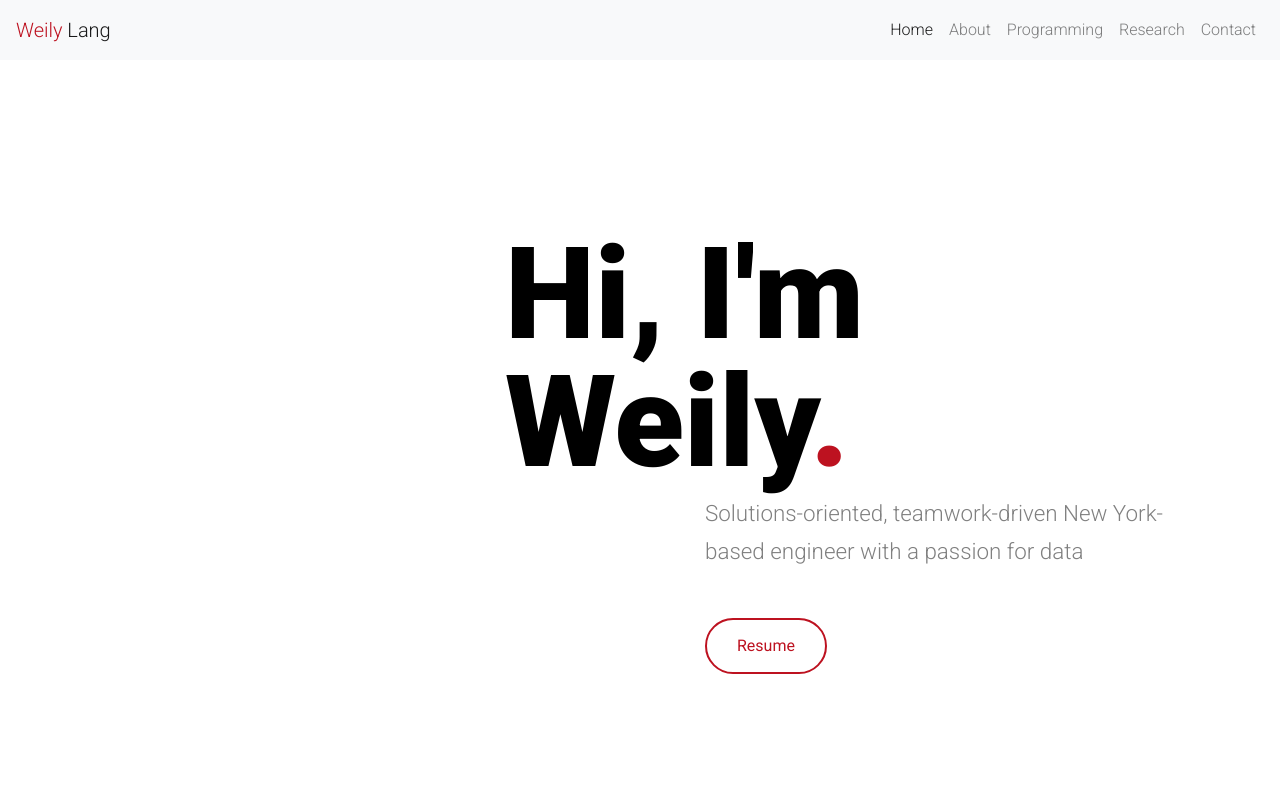
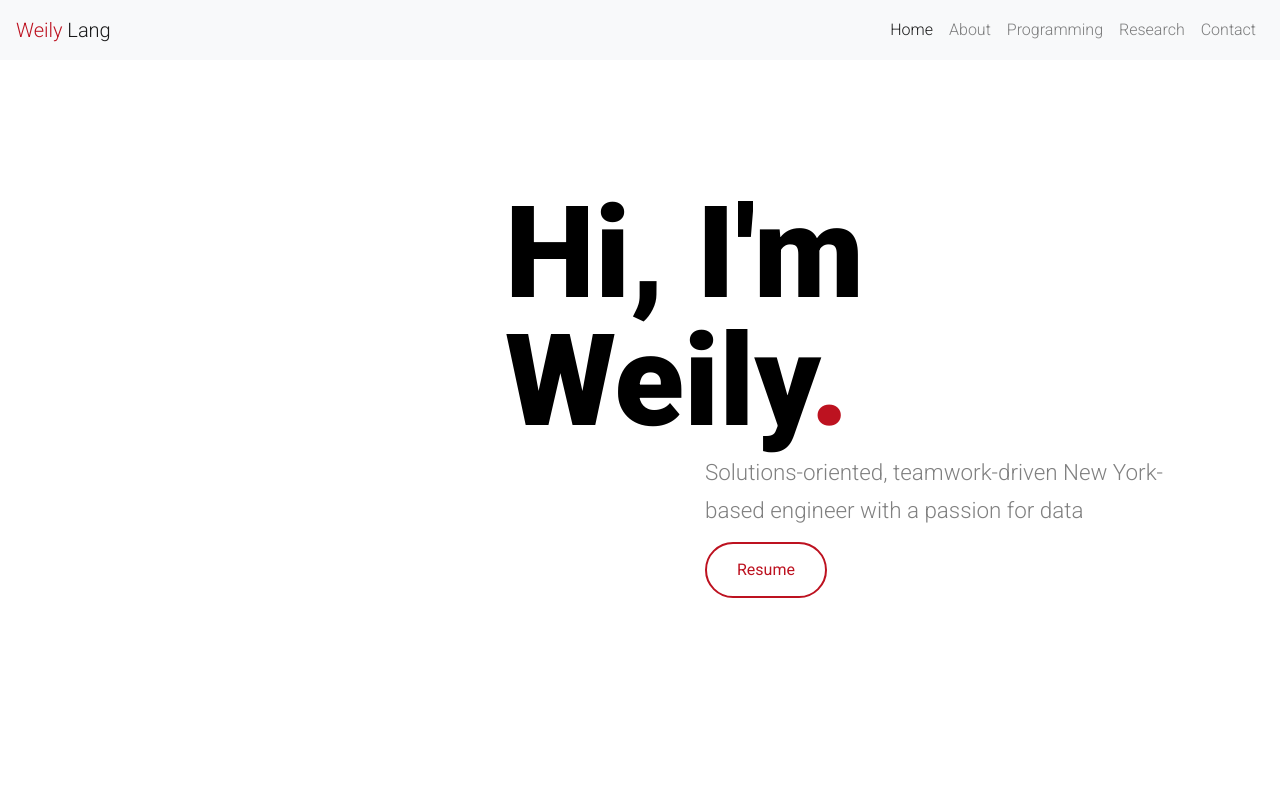
Before and after one commit to weilyl/weilyl.github.io, a plain HTML site: page index.html in a window 1280 px wide. Shown: the top 800 px of the page. Drawn offline with nearby package versions, Linux system fonts and the light colour scheme; files whose address does not match are found by name.

Commit message:
fixed right overhang and resized intro jumbotron margins to completely show on vh

```diff
--- a/css/style.css
+++ b/css/style.css
@@ -4,7 +4,8 @@ body {
   color: gray;
   font-weight: 300;
   font-size: 1rem;
-  font-family: "Roboto", -apple-system, BlinkMacSystemFont, "Segoe UI", Roboto, "Helvetica Neue", Arial, "Noto Sans", sans-serif, "Apple Color Emoji", "Segoe UI Emoji", "Segoe UI Symbol", "Noto Color Emoji"; }
+  font-family: "Roboto", -apple-system, BlinkMacSystemFont, "Segoe UI", Roboto, "Helvetica Neue", Arial, "Noto Sans", sans-serif, "Apple Color Emoji", "Segoe UI Emoji", "Segoe UI Symbol", "Noto Color Emoji";
+}
 
 ::-moz-selection {
   background: #000;
@@ -532,7 +533,8 @@ h1, h2, h3, h4, h5, h6 {
       background: rgba(0, 0, 0, 0.2); }
   .site-blocks-cover, .site-blocks-cover > .container > .row {
     min-height: 600px;
-    height: calc(100vh); }
+    height: calc(100vh);
+    top: -55px; }
   .site-blocks-cover.inner-page, .site-blocks-cover.inner-page > .container > .row {
     min-height: 600px;
     height: calc(80vh); }
@@ -858,3 +860,16 @@ h1, h2, h3, h4, h5, h6 {
     /* Firefox 18- */
     color: #ccc;
     font-style: italic; }
+
+/* #home-section .container .row .col-md-6 {
+  margin-top: -85px;
+} */
+
+.intro .text p a {
+  margin-top: -45px;
+}
+
+.row {
+  max-width: 100vw;
+  right: 0px;
+}
```
